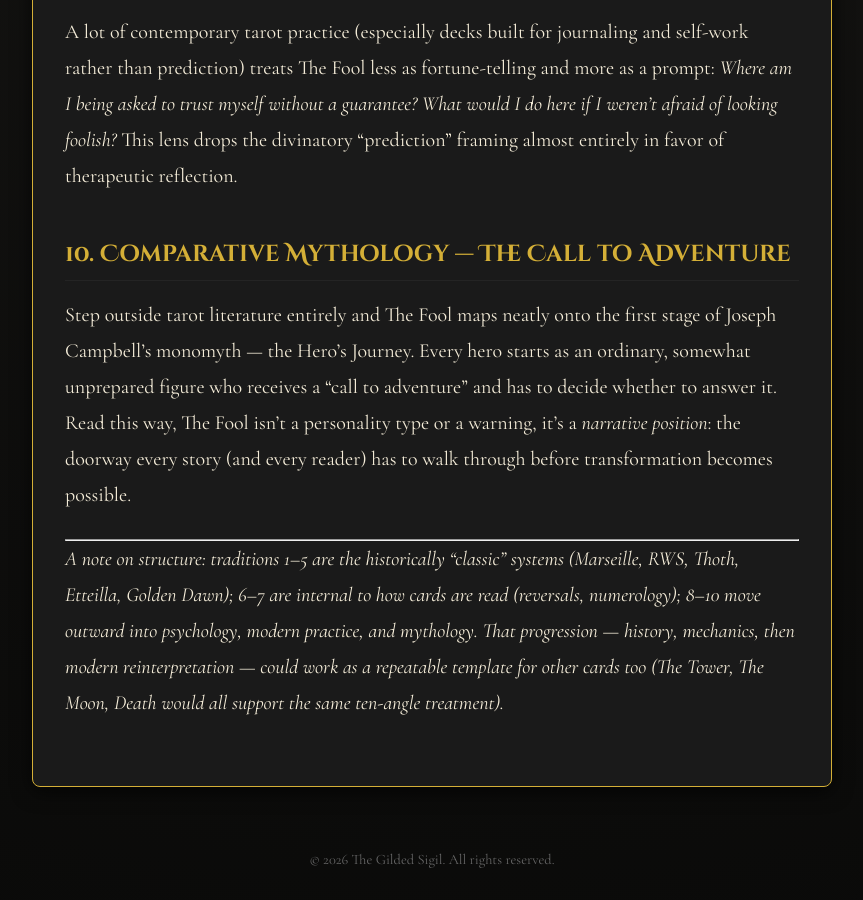
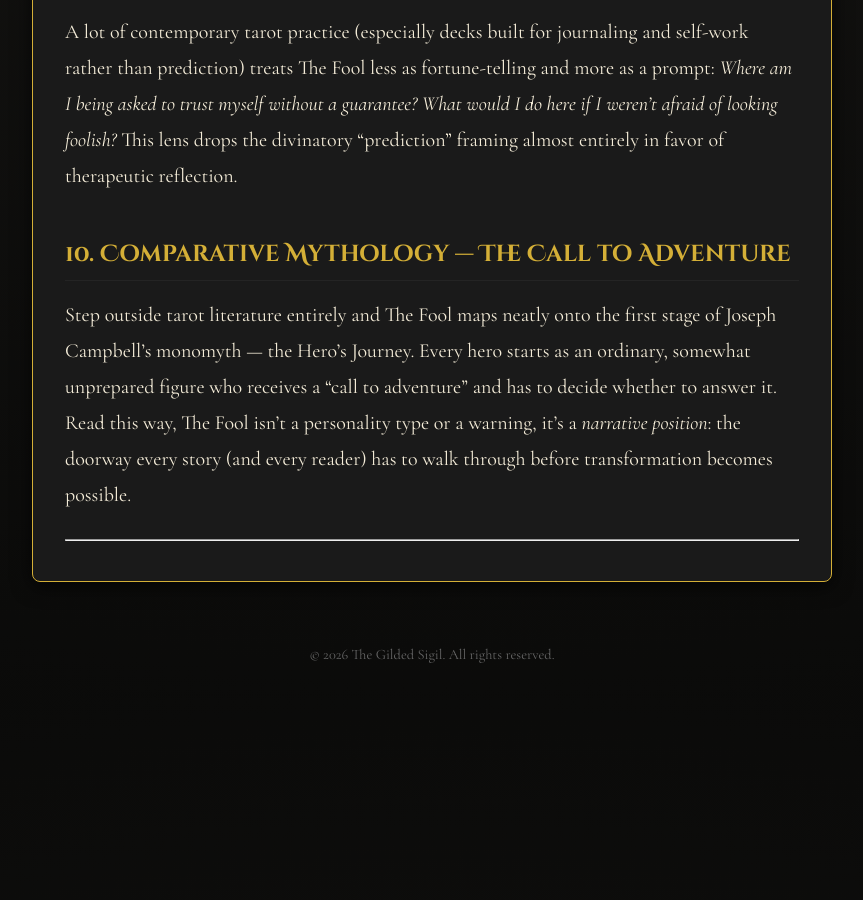
Before and after one commit to maf187/the-gilded-sigil, a Jekyll site: the page built from _posts/2026-08-27-10-different-ways-to-interpret-the-fool.md, in a window 1280 px wide and 900 px high, scrolled down 3101 px. Shown: the whole window, without its empty margins (208-1071 px from the left). Built offline with Jekyll 4.4.1, drawn with Linux system fonts in a browser that asks for light colours; after the commit the page ends 3796 px from its top, so only the background shows below that.

Commit message:
Delete note on structure from Fool interpretation
Removed a note on structure from the Fool interpretation.

```diff
--- a/_posts/2026-08-27-10-different-ways-to-interpret-the-fool.md
+++ b/_posts/2026-08-27-10-different-ways-to-interpret-the-fool.md
@@ -50,5 +50,3 @@ A lot of contemporary tarot practice (especially decks built for journaling and
 Step outside tarot literature entirely and The Fool maps neatly onto the first stage of Joseph Campbell's monomyth — the Hero's Journey. Every hero starts as an ordinary, somewhat unprepared figure who receives a "call to adventure" and has to decide whether to answer it. Read this way, The Fool isn't a personality type or a warning, it's a *narrative position*: the doorway every story (and every reader) has to walk through before transformation becomes possible.
 
 ---
-
-*A note on structure: traditions 1–5 are the historically "classic" systems (Marseille, RWS, Thoth, Etteilla, Golden Dawn); 6–7 are internal to how cards are read (reversals, numerology); 8–10 move outward into psychology, modern practice, and mythology. That progression — history, mechanics, then modern reinterpretation — could work as a repeatable template for other cards too (The Tower, The Moon, Death would all support the same ten-angle treatment).*
```
